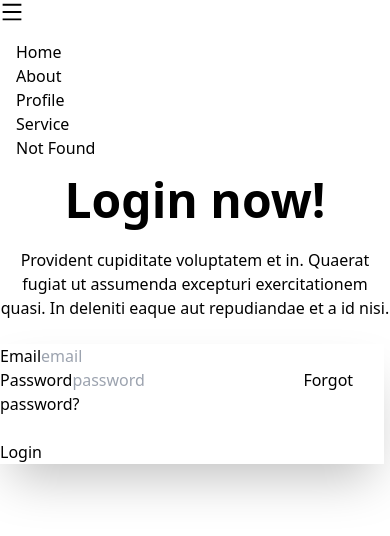
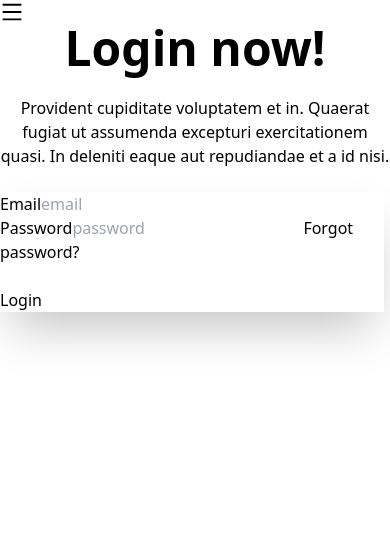
Before and after one commit to Juwel-771/price-option-reat, a React (Vite) app: page / in a window 390 px wide. Shown: the top 536 px of the page. Built offline with nearby package versions, Linux system fonts and the light colour scheme.

Commit message:
toggle bar created

```diff
--- a/src/component/NavBar/NavBar.jsx
+++ b/src/component/NavBar/NavBar.jsx
@@ -20,7 +20,7 @@ const NavBar = () => {
             }
 
         </div>
-        <ul className="md:flex p-4">
+        <ul className={`md:flex p-4 duration-1000 absolute ${open ? 'top-10': '-top-56'}`}>
             {
                 routes.map((route) => (<NavLink route={route}></NavLink>))
             }
--- a/src/component/NavLink/NavLink.jsx
+++ b/src/component/NavLink/NavLink.jsx
@@ -4,7 +4,7 @@ import PropTypes from 'prop-types';
 const NavLink = ({route}) => {
     const {path, name} = route;
     return (
-        <li className='mr-4'>
+        <li className='mr-4 mb-3'>
             <a href={path}>{name}</a>
         </li>
     );
```
